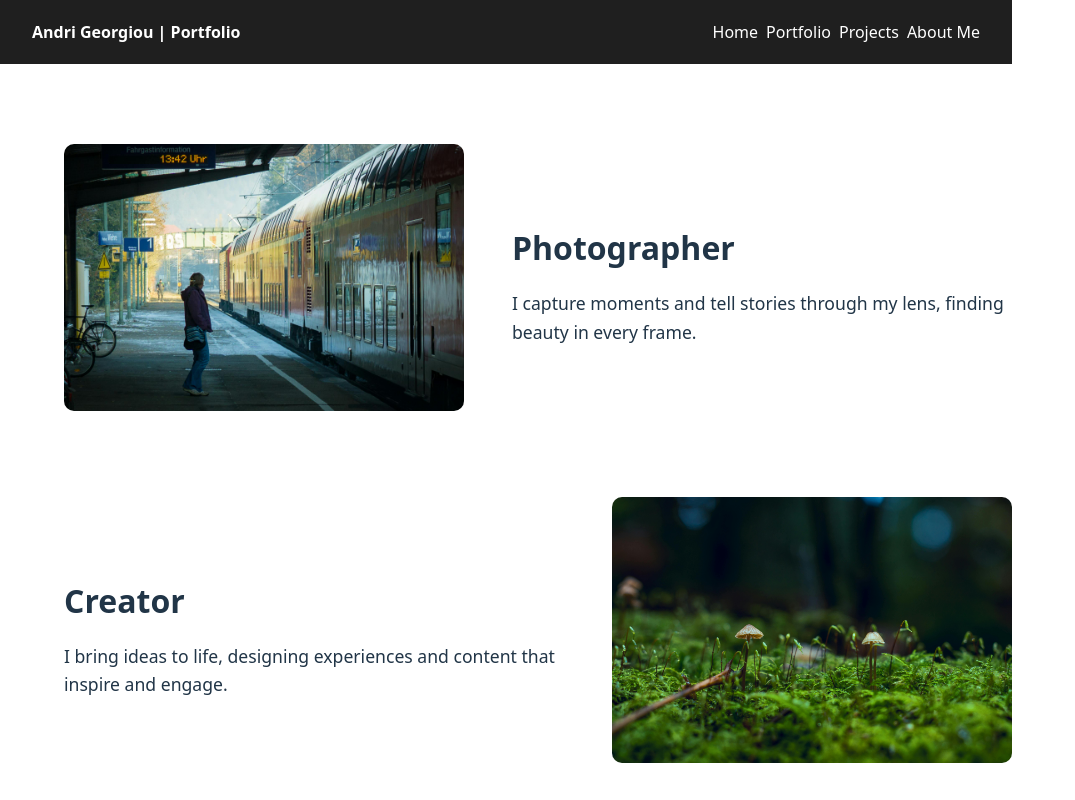
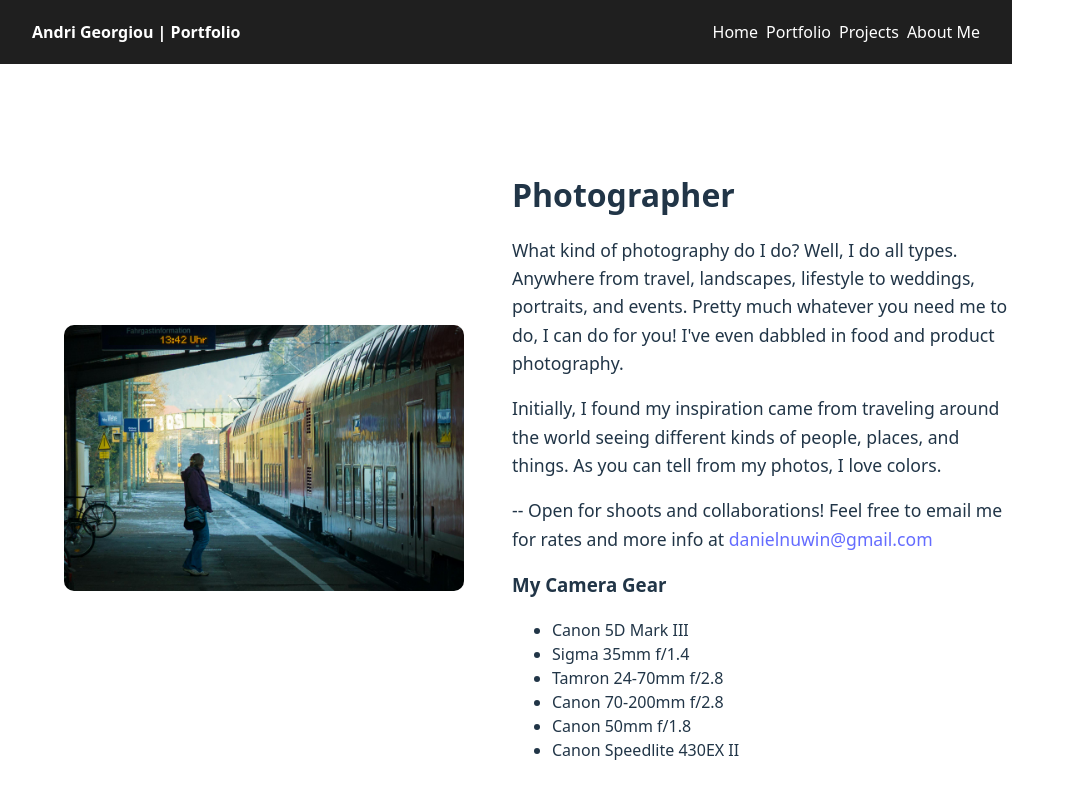
Before and after one commit to VictorySpecificationII/flowersbythebed-photography, a React (Vite) app: page /about in a window 1280 px wide. Shown: the top 800 px of the page, without its empty margins (0-1075 px from the left). Built offline with nearby package versions, Linux system fonts and the light colour scheme.

Commit message:
placeholder text for photographer

```diff
--- a/src/modules/AboutMe.jsx
+++ b/src/modules/AboutMe.jsx
@@ -14,7 +14,25 @@ export default function AboutMe() {
   </div>
   <div className="aboutme-text">
     <h2>Photographer</h2>
-          <p>I capture moments and tell stories through my lens, finding beauty in every frame.</p>
+    <p>
+      What kind of photography do I do? Well, I do all types. Anywhere from travel, landscapes, lifestyle to weddings, portraits, and events. Pretty much whatever you need me to do, I can do for you! I've even dabbled in food and product photography.
+    </p>
+    <p>
+      Initially, I found my inspiration came from traveling around the world seeing different kinds of people, places, and things. As you can tell from my photos, I love colors.
+    </p>
+    <p>
+      -- Open for shoots and collaborations! Feel free to email me for rates and more info at <a href="mailto:danielnuwin@gmail.com">danielnuwin@gmail.com</a>
+    </p>
+
+    <h3>My Camera Gear</h3>
+    <ul>
+      <li>Canon 5D Mark III</li>
+      <li>Sigma 35mm f/1.4</li>
+      <li>Tamron 24-70mm f/2.8</li>
+      <li>Canon 70-200mm f/2.8</li>
+      <li>Canon 50mm f/1.8</li>
+      <li>Canon Speedlite 430EX II</li>
+    </ul>
   </div>
 </section>
 
```
Lines whose indentation alone changed are shown as unchanged.
